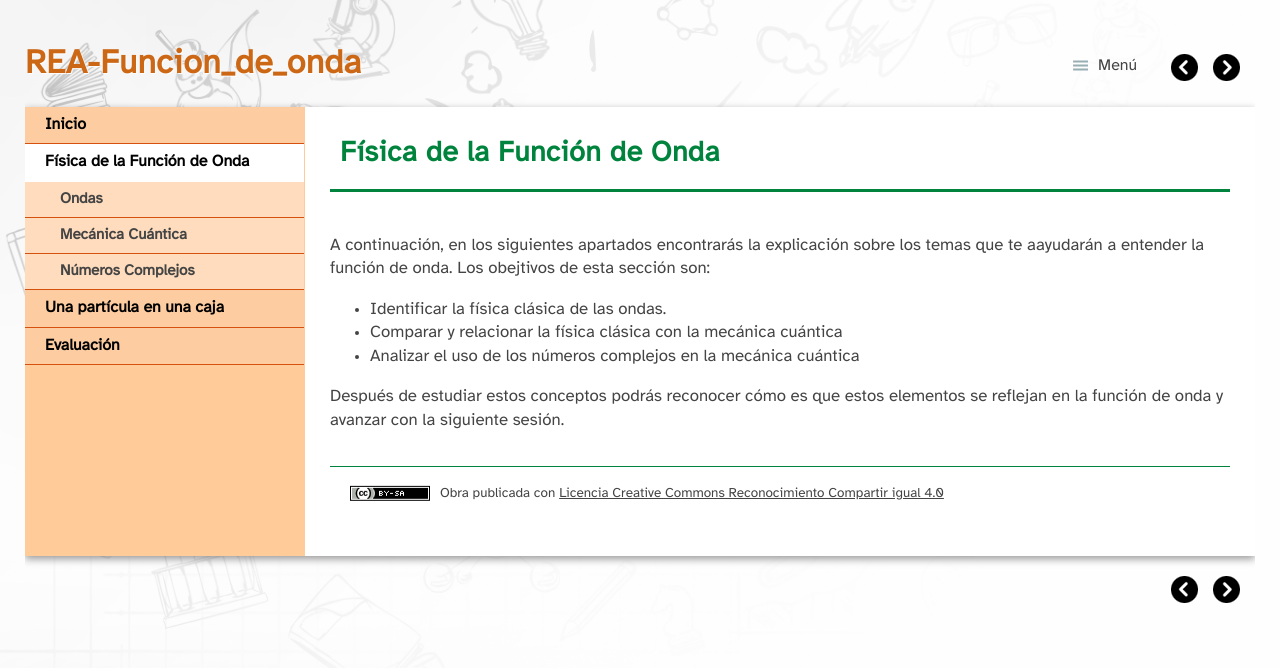
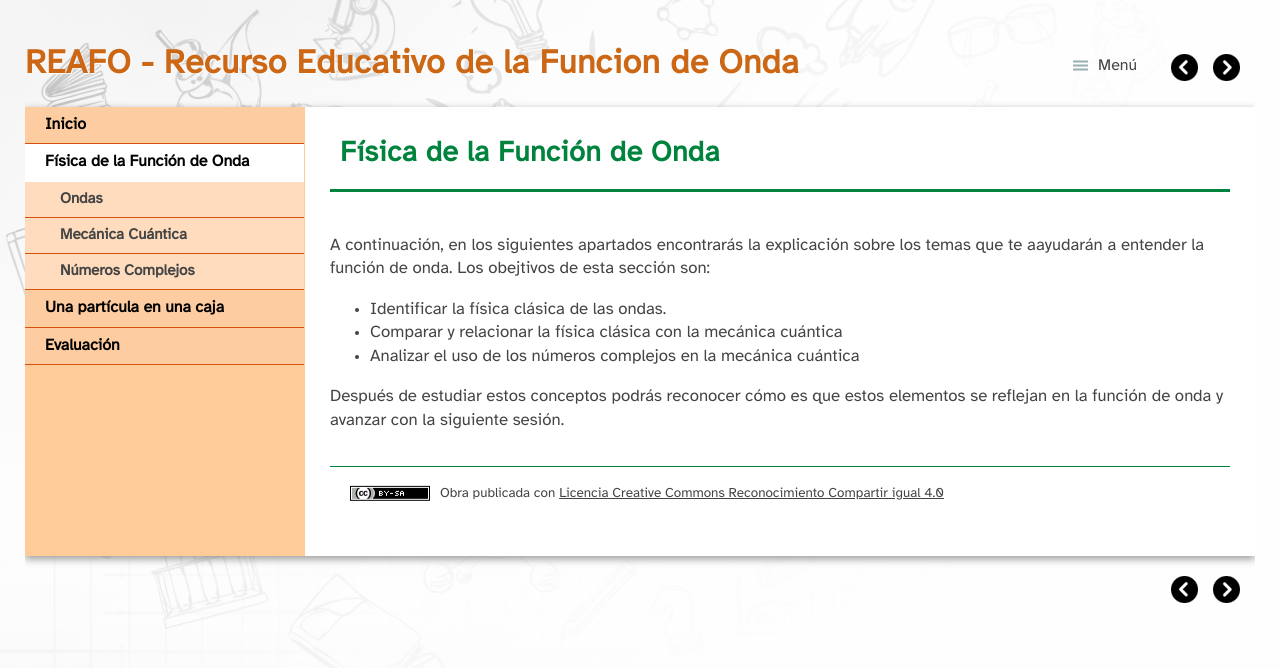
Before and after one commit to azu-any/reafo, a plain HTML site: page fisica_de_la_funcion_de_onda.html in a window 1280 px wide. Drawn offline with Linux system fonts and the light colour scheme; files whose address does not match are found by name.

Commit message:
Update fisica_de_la_funcion_de_onda.html

```diff
--- a/fisica_de_la_funcion_de_onda.html
+++ b/fisica_de_la_funcion_de_onda.html
@@ -19,7 +19,7 @@
 <body class="exe-web-site" id="exe-node-2"><script type="text/javascript">document.body.className+=" js"</script>
 <div id="content">
 <p id="skipNav"><a href="#main" class="sr-av">Saltar la navegación</a></p>
-<header id="header" ><div id="headerContent">REA-Funcion_de_onda</div></header>
+<header id="header" ><div id="headerContent">REAFO - Recurso Educativo de la Funcion de Onda</div></header>
 <nav id="siteNav">
 <ul>
    <li><a href="index.html" class="daddy main-node">Inicio</a></li>
```
